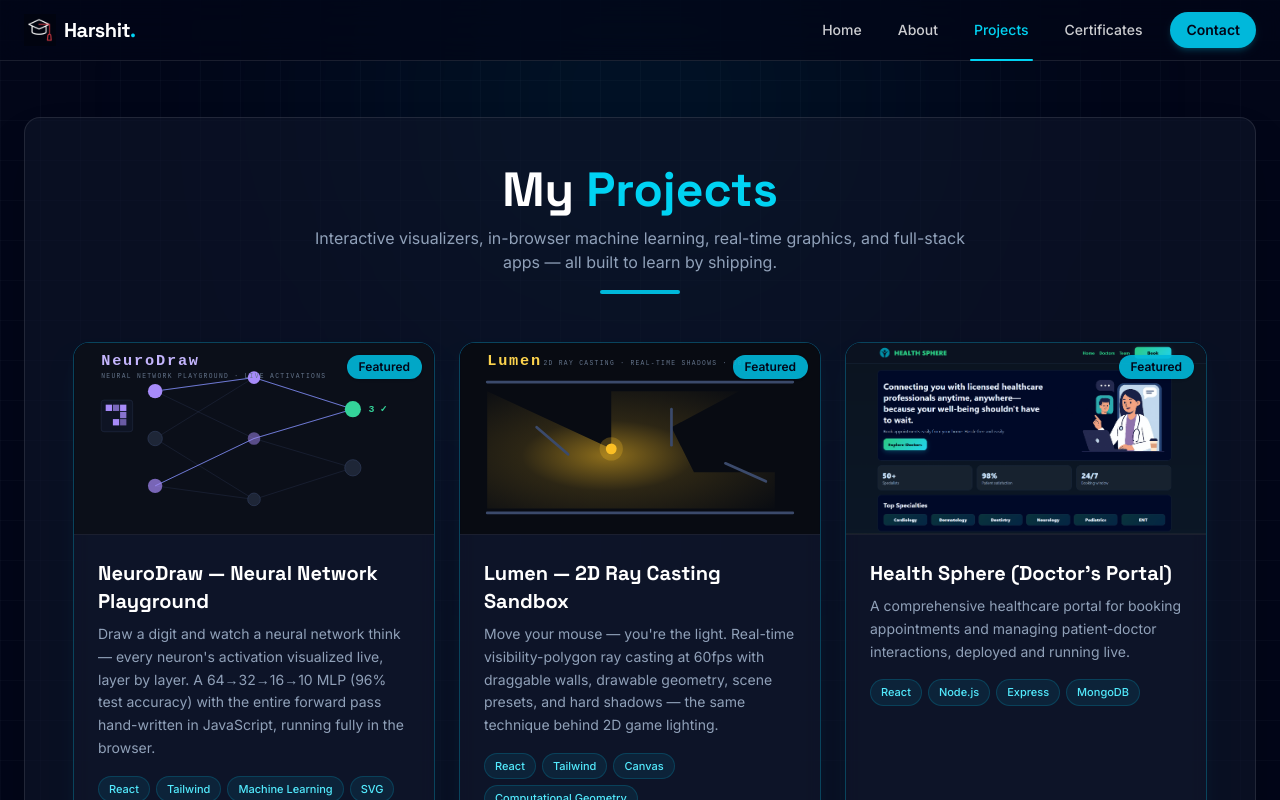
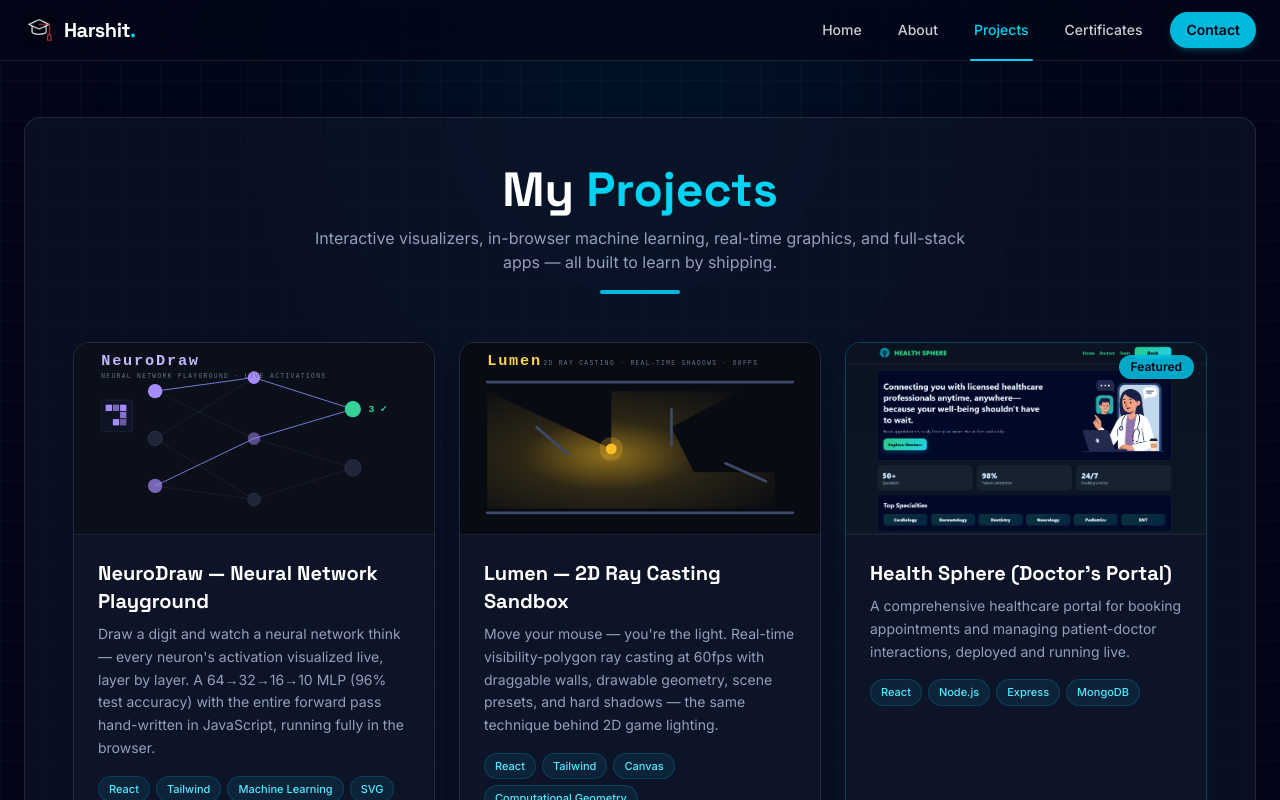
Before and after one commit to Harsh1t-S/Portfolio, a React (Vite) app: page / in a window 1280 px wide. Both pictures are taken after a click on the button "View My Work". Shown: the top 800 px of the page. Built offline with nearby package versions, Linux system fonts and the light colour scheme.

Commit message:
Update Projects.jsx

```diff
--- a/src/Pages/Projects.jsx
+++ b/src/Pages/Projects.jsx
@@ -4,8 +4,8 @@ import healthSphereImage from '../assets/health-sphere-ss.png'
 import neuroDrawBanner from '../assets/neuro-draw-banner.svg'
 import lumenBanner from '../assets/lumen-banner.svg'
 import pixelForgeBanner from '../assets/pixel-forge-banner.svg'
-import zomatoBanner from '../assets/zomato-banner.svg'
-import learnHubBanner from '../assets/learnhub-banner.svg'
+import zomatoBanner from '../assets/zomato.png'
+import learnHubBanner from '../assets/learnhub.png'
 
 function Projects() {
   const myProjects = [
@@ -18,7 +18,7 @@ function Projects() {
       repoLink: "https://github.com/Harsh1t-S/neuro-draw",
       btn: "Try Live",
       tags: ["React", "Tailwind", "Machine Learning", "SVG"],
-      featured: true,
+      featured: false,
     },
     {
       id: 2,
@@ -29,7 +29,7 @@ function Projects() {
       repoLink: "https://github.com/Harsh1t-S/lumen-raycast",
       btn: "Try Live",
       tags: ["React", "Tailwind", "Canvas", "Computational Geometry"],
-      featured: true,
+      featured: false,
     },
     {
       id: 3,
@@ -51,6 +51,7 @@ function Projects() {
       repoLink: "https://github.com/Harsh1t-S/pathfinding-visualizer",
       btn: "Try Live",
       tags: ["JavaScript", "Algorithms", "Data Structures"],
+      featured: true,
     },
     {
       id: 5,
@@ -67,20 +68,22 @@ function Projects() {
       title: "Zomato Clone",
       description: "A full-stack food delivery platform inspired by Zomato — restaurant browsing, menus, and ordering flow, built with a TypeScript React frontend and a Node.js backend.",
       image: zomatoBanner,
-      liveLink: "https://github.com/Harsh1t-S/Zomato",
+      liveLink: "https://zomato-nuew.onrender.com/",
       repoLink: "https://github.com/Harsh1t-S/Zomato",
       btn: "View Code",
       tags: ["TypeScript", "React", "Node.js", "Full-Stack"],
+      featured: true,
     },
     {
       id: 7,
       title: "LearnHub — Course Platform",
       description: "A W3Schools-style learning platform: instructors paste lectures straight from Word/Google Docs, students get live 'Try it Yourself' code editors (HTML/JS + real Python via Pyodide), quizzes, and progress tracking.",
       image: learnHubBanner,
-      liveLink: "https://github.com/Harsh1t-S/LearnHub",
+      liveLink: "https://learn-hub-black.vercel.app/",
       repoLink: "https://github.com/Harsh1t-S/LearnHub",
       btn: "View Code",
       tags: ["React", "Express", "MySQL", "Monaco", "Pyodide"],
+      featured: true,
     },
   ]
 
```
